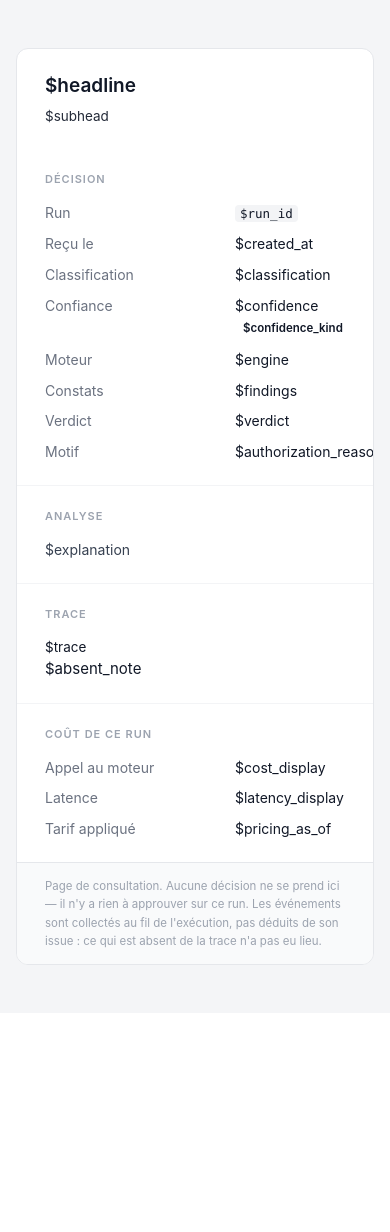
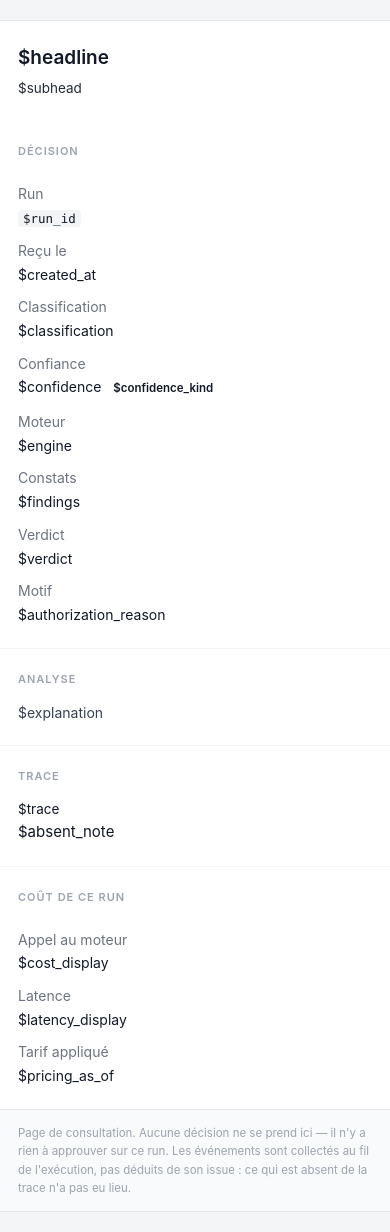
Before and after one commit to mukunde/resolve-billing, a Python web app: template app/api/templates/run.html in a window 390 px wide. Before the commit the page ends 965 px from the top, so only its background shows below. Run offline with Jinja, Linux system fonts and the light colour scheme; the template is opened without the code that fills it, so the values that code supplies are empty.

Commit message:
Make the two pages survive a phone
The approval page already stacked its label column under 520px. The run page
did not, and the page I had just written was the worse of the two: a 190px
label column plus a 200px event name turned each trace row into a 371px
column of wrapped fragments. Eight of those made a 4 230px trace with nothing
readable in it.

Measured after: 451px, and no element extends past the viewport.

This matters beyond tidiness. The mail that links here goes to a billing
manager, and a billing manager reads their mail on a phone as often as not.
A notification whose link opens something unreadable is a notification that
gets dealt with later, which on an injection alert is the wrong answer.

review_done.html had the same fixed column and no rule for it.

Co-Authored-By: Claude Opus 5 <noreply@anthropic.com>

```diff
--- a/app/api/templates/review_done.html
+++ b/app/api/templates/review_done.html
@@ -26,6 +26,10 @@
     padding: 14px 28px; background: #f9fafb; border-top: 1px solid #e5e7eb;
     font-size: 11.5px; color: #9ca3af; line-height: 1.6;
   }
+  @media (max-width: 520px) {
+    dl { grid-template-columns: 1fr; gap: 2px 0; }
+    dt { margin-top: 9px; }
+  }
 </style>
 </head>
 <body>
--- a/app/api/templates/run.html
+++ b/app/api/templates/run.html
@@ -57,6 +57,19 @@
     padding: 14px 28px; background: #f9fafb; border-top: 1px solid #e5e7eb;
     font-size: 11.5px; color: #9ca3af; line-height: 1.6;
   }
+  /* A fixed label column and a 200px event name both overflow a phone, and
+     the flex rows then wrap into something unreadable. Stack instead. */
+  @media (max-width: 560px) {
+    body { padding: 20px 0; }
+    .card { border-radius: 0; border-left: 0; border-right: 0; }
+    .banner, section, footer { padding-left: 18px; padding-right: 18px; }
+    dl { grid-template-columns: 1fr; gap: 2px 0; }
+    dt { margin-top: 9px; }
+    ol.trace li { display: block; }
+    ol.trace .seq { display: none; }
+    ol.trace .name { min-width: 0; display: block; }
+    ol.trace .payload { display: block; margin-top: 2px; }
+  }
 </style>
 </head>
 <body>
```
